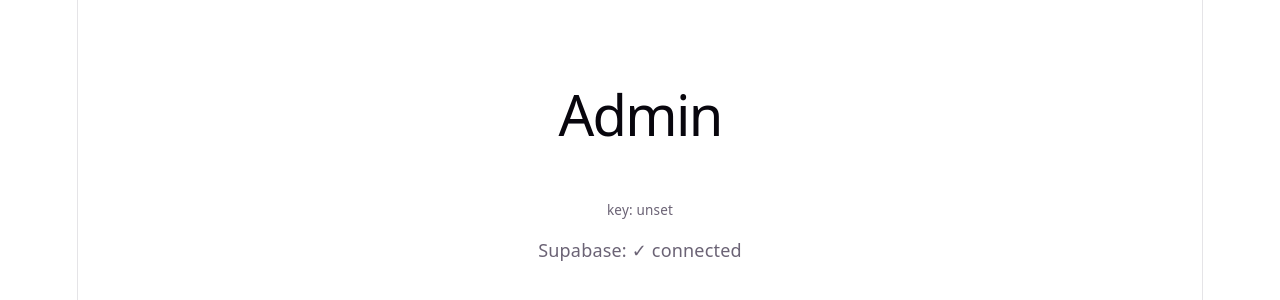
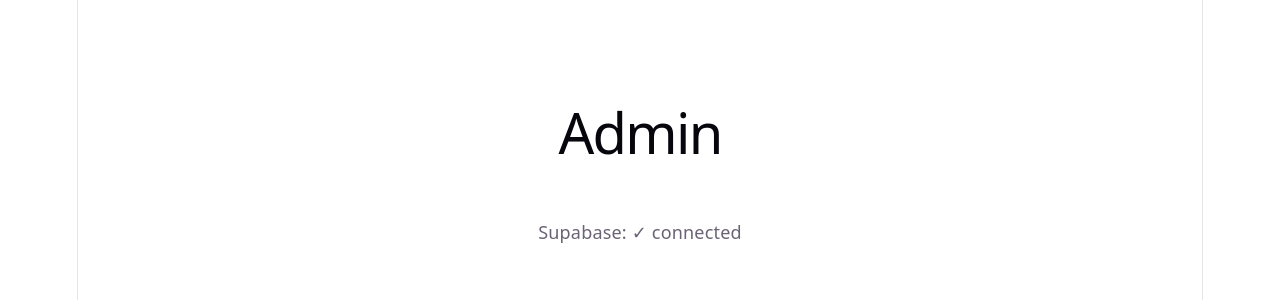
Before and after one commit to ob1hnk/ob1hnk.com, a React (Vite) app: page /admin in a window 1280 px wide. Shown: the part 246-546 px from the top of the page. Built offline with nearby package versions, Linux system fonts and the light colour scheme; no server answers; the database is empty.

Commit message:
Remove debug key display

```diff
--- a/src/pages/Admin.tsx
+++ b/src/pages/Admin.tsx
@@ -20,7 +20,6 @@ export default function Admin() {
   return (
     <main className="flex flex-col items-center justify-center min-h-svh p-8 gap-4">
       <h1 className="text-2xl font-medium">Admin</h1>
-      <p className="text-xs text-(--text)">key: {import.meta.env.VITE_SUPABASE_ANON_KEY?.slice(0, 12) ?? 'undefined'}</p>
       <p className="text-(--text)">
         Supabase:{' '}
         {status === 'pending' && 'connecting...'}
```
